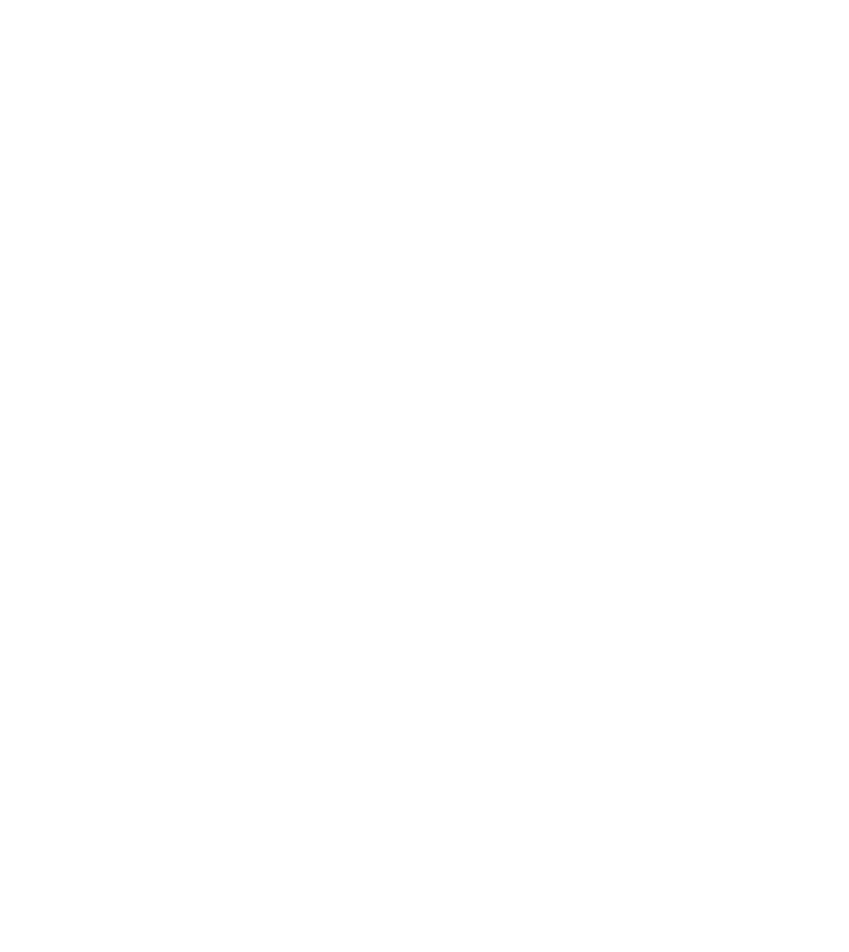
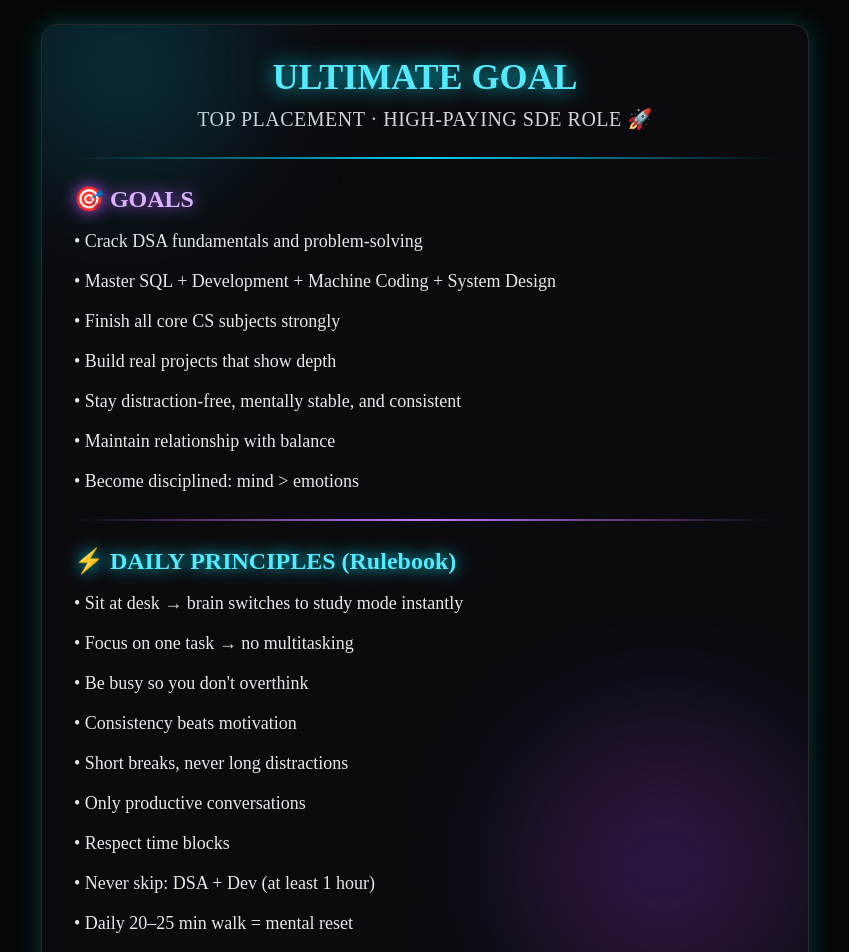
Before and after one commit to Gigzii4/gigzi_landing, a React (Vite) app: page /plan in a window 1280 px wide. Before the commit this address had no page. Shown: the top 952 px of the page, without its empty margins (215-1064 px from the left). Before the commit the page ends 800 px from the top, so only its background shows below. Built offline with nearby package versions, Linux system fonts and the light colour scheme.

Commit message:
new them and motivation

```diff
--- a/src/App.jsx
+++ b/src/App.jsx
@@ -19,7 +19,7 @@
         <Route path="/privacy" element={<Privacy />} />
         <Route path="/register" element={<Register />} />
         <Route path="/applyIntern" element={<InternshipPage />} />
-        <Route path="/rak" element={<Yash />} />
+        <Route path="/plan" element={<Yash />} />
         <Route path="/profile/:id" element={<Profile />} />
       </Routes>
     </BrowserRouter>
--- a/src/components/Yash.jsx
+++ b/src/components/Yash.jsx
@@ -1,48 +1,78 @@
 import React from "react";
 
-const HiiMyBabe = () => {
+const ComebackPlan = () => {
+  const goals = [
+    "Crack DSA fundamentals and problem-solving",
+    "Master SQL + Development + Machine Coding + System Design",
+    "Finish all core CS subjects strongly",
+    "Build real projects that show depth",
+    "Stay distraction-free, mentally stable, and consistent",
+    "Maintain relationship with balance",
+    "Become disciplined: mind > emotions",
+  ];
+
+  const principles = [
+    "Sit at desk → brain switches to study mode instantly",
+    "Focus on one task → no multitasking",
+    "Be busy so you don't overthink",
+    "Consistency beats motivation",
+    "Short breaks, never long distractions",
+    "Only productive conversations",
+    "Respect time blocks",
+    "Never skip: DSA + Dev (at least 1 hour)",
+    "Daily 20–25 min walk = mental reset",
+    "Keep room clean = mind clean",
+  ];
+
   return (
-    <div className="min-h-screen flex flex-col justify-center items-center bg-gradient-to-br from-rose-900 via-pink-800 to-fuchsia-900 text-white font-[Poppins] text-center overflow-hidden relative">
+    <div className="min-h-screen bg-[#050505] text-white font-[Poppins] p-6 flex justify-center items-center">
 
-      <div className="absolute inset-0 overflow-hidden">
-        {[...Array(30)].map((_, i) => (
-          <div
-            key={i}
-            className="absolute opacity-30 animate-bounce"
-            style={{
-              left: `${Math.random() * 100}%`,
-              top: `${Math.random() * 100}%`,
-              fontSize: `${Math.random() * 25 + 10}px`,
-              animationDelay: `${Math.random() * 3}s`,
-            }}
-          >
-            {["💖", "💫", "✨", "🌙", "💕"][Math.floor(Math.random() * 5)]}
-          </div>
-        ))}
-      </div>
+      <div className="max-w-3xl w-full bg-[#0b0b0f] border border-[#27272f] p-8 rounded-2xl shadow-[0_0_25px_2px_#00f6ff30] backdrop-blur-xl relative overflow-hidden">
 
-      <h1 className="text-5xl sm:text-6xl font-extrabold text-pink-300 drop-shadow-lg animate-pulse z-10">
-        I Love You ,Pillu 💞
+        {/* Neon glow rings */}
+        <div className="absolute -top-20 -left-10 w-60 h-60 bg-cyan-500/20 rounded-full blur-3xl"></div>
+        <div className="absolute bottom-0 right-0 w-72 h-72 bg-purple-500/20 rounded-full blur-3xl"></div>
+
+        {/* ULTIMATE GOAL */}
+        <h1 className="text-3xl sm:text-4xl font-extrabold text-cyan-300 drop-shadow-[0_0_10px_#00eaff] text-center">
+          ULTIMATE GOAL
         </h1>
-
-      <p className="text-2xl sm:text-3xl mt-4 text-pink-200 font-semibold animate-bounce z-10">
-
+        <p className="text-center text-xl text-gray-300 mt-2 tracking-wide">
+          TOP PLACEMENT · HIGH-PAYING SDE ROLE 🚀
         </p>
 
-      <p className="text-3xl sm:text-4xl mt-6 text-pink-100 font-bold animate-[pulse_2s_ease-in-out_infinite] z-10">
+        {/* Divider */}
+        <div className="h-[2px] w-full bg-gradient-to-r from-transparent via-cyan-400 to-transparent my-6"></div>
 
-       <br/>
-       💫💫💫💫💫💫💫💫💫💫💫
-                  💫💫💫💫💫💫💫💫💫💫💫💫
-      </p>
+        {/* GOALS */}
+        <h2 className="text-2xl font-semibold text-purple-300 drop-shadow-[0_0_8px_#b855ff] mb-3">
+          🎯 GOALS
+        </h2>
+        <ul className="space-y-3 text-gray-200 text-lg">
+          {goals.map((g, i) => (
+            <li key={i} className="hover:text-cyan-300 transition">
+              • {g}
+            </li>
+          ))}
+        </ul>
 
-      <div className="absolute w-96 h-96 bg-pink-500/20 rounded-full blur-3xl animate-pulse"></div>
+        {/* Divider */}
+        <div className="h-[2px] w-full bg-gradient-to-r from-transparent via-purple-400 to-transparent my-6"></div>
 
-      <footer className="mt-20 text-sm text-gray-300 italic z-10">
-        — Yours, Yashhh 💕
-      </footer>
+        {/* DAILY PRINCIPLES */}
+        <h2 className="text-2xl font-semibold text-cyan-300 drop-shadow-[0_0_8px_#00eaff] mb-3">
+          ⚡ DAILY PRINCIPLES (Rulebook)
+        </h2>
+        <ul className="space-y-3 text-gray-200 text-lg">
+          {principles.map((p, i) => (
+            <li key={i} className="hover:text-purple-300 transition">
+              • {p}
+            </li>
+          ))}
+        </ul>
+      </div>
     </div>
   );
 };
 
-export default HiiMyBabe;
+export default ComebackPlan;
```
Lines whose indentation alone changed are shown as unchanged.
